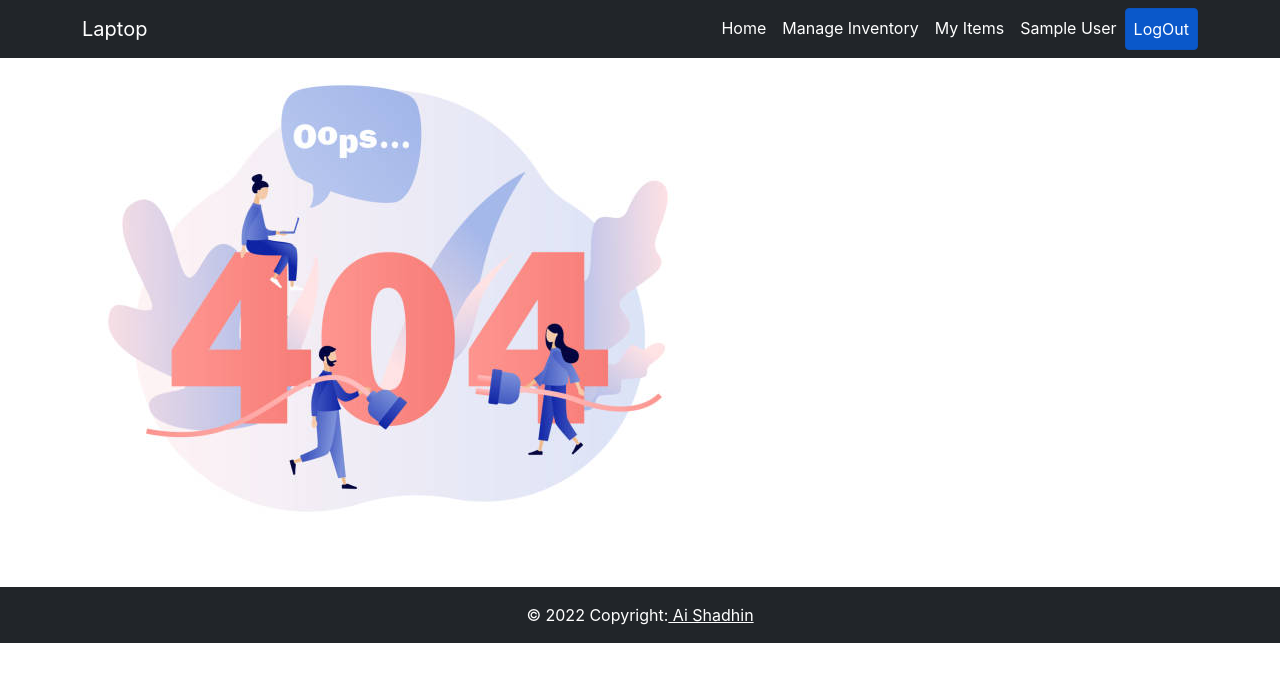
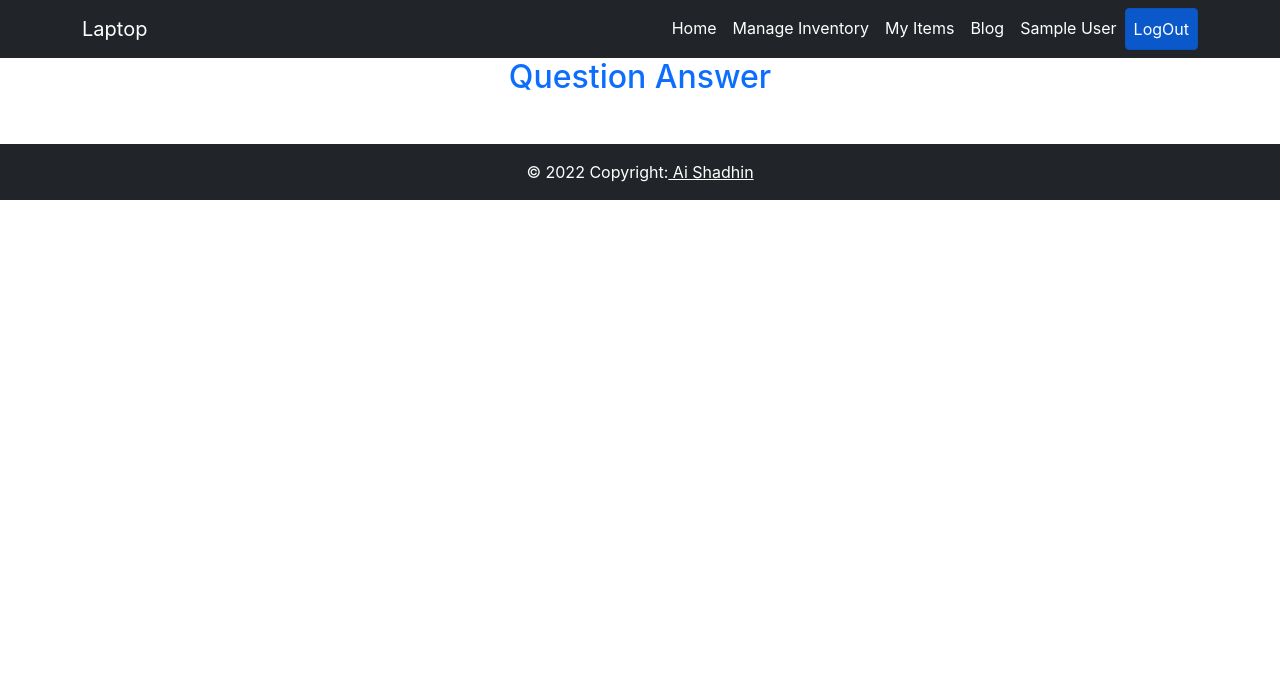
Before and after one commit to aishadhin/laptop-inventory, a React (Create React App) app: page /blog in a window 1280 px wide. Shown: the top 682 px of the page. Built offline with nearby package versions, Linux system fonts and the light colour scheme; no server answers; sample sign-in values are in the browser's storage.

Commit message:
blog added

```diff
--- a/src/App.js
+++ b/src/App.js
@@ -1,4 +1,5 @@
 import { BrowserRouter, Routes, Route } from "react-router-dom";
+import Blog from "./components/Blog/Blog";
 import Footer from "./components/Footer/Footer";
 import Home from "./components/Home/Home";
 import Login from "./components/Login/Login";
@@ -22,6 +23,7 @@ function App() {
           <Routes>
             <Route path="/" element={<Home />} />
             <Route path="/login" element={<Login />} />
+            <Route path="/blog" element={<Blog />} />
             <Route path="*" element={<NotFound></NotFound>} />
             <Route path="/register" element={<Register />} />
             <Route path="/product/:id" element={<ProductDetails />} />
--- /dev/null
+++ b/src/components/Blog/Blog.js
@@ -0,0 +1,14 @@
+import React from 'react';
+
+const Blog = () => {
+    return (
+        <div>
+            <h2 className='text-center text-primary'>Question Answer</h2>
+            <div>
+
+            </div>
+        </div>
+    );
+};
+
+export default Blog;
--- a/src/components/Navbar/Navbar.js
+++ b/src/components/Navbar/Navbar.js
@@ -44,6 +44,11 @@ const Navbar = () => {
                     </Link>
                   </li>
                   <li className="nav-item">
+                    <Link to="/blog" className="nav-link active" aria-current="page">
+                      Blog
+                    </Link>
+                  </li>
+                  <li className="nav-item">
                     <span className="nav-link active" aria-current="page">
                       {user.displayName}
                     </span>
```
